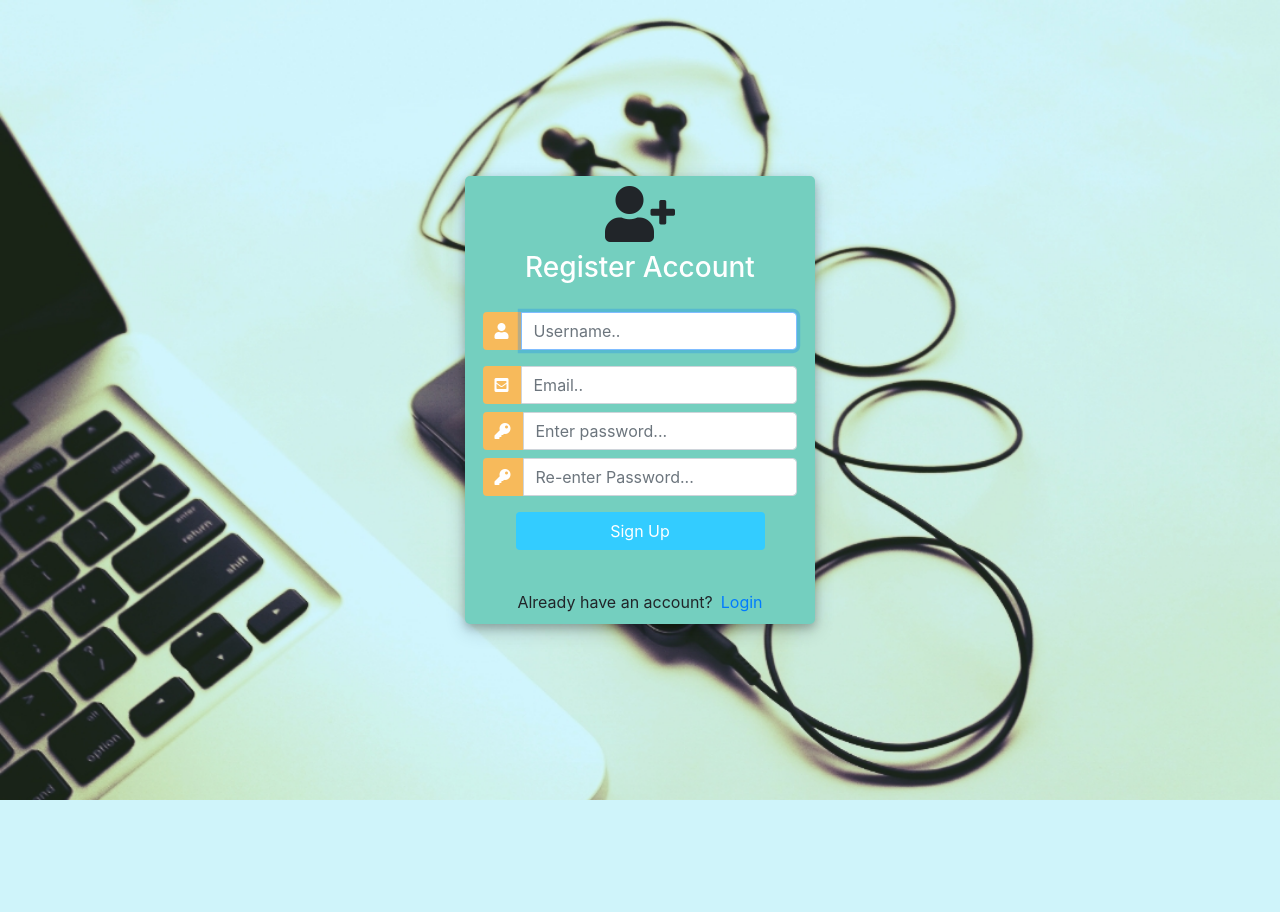
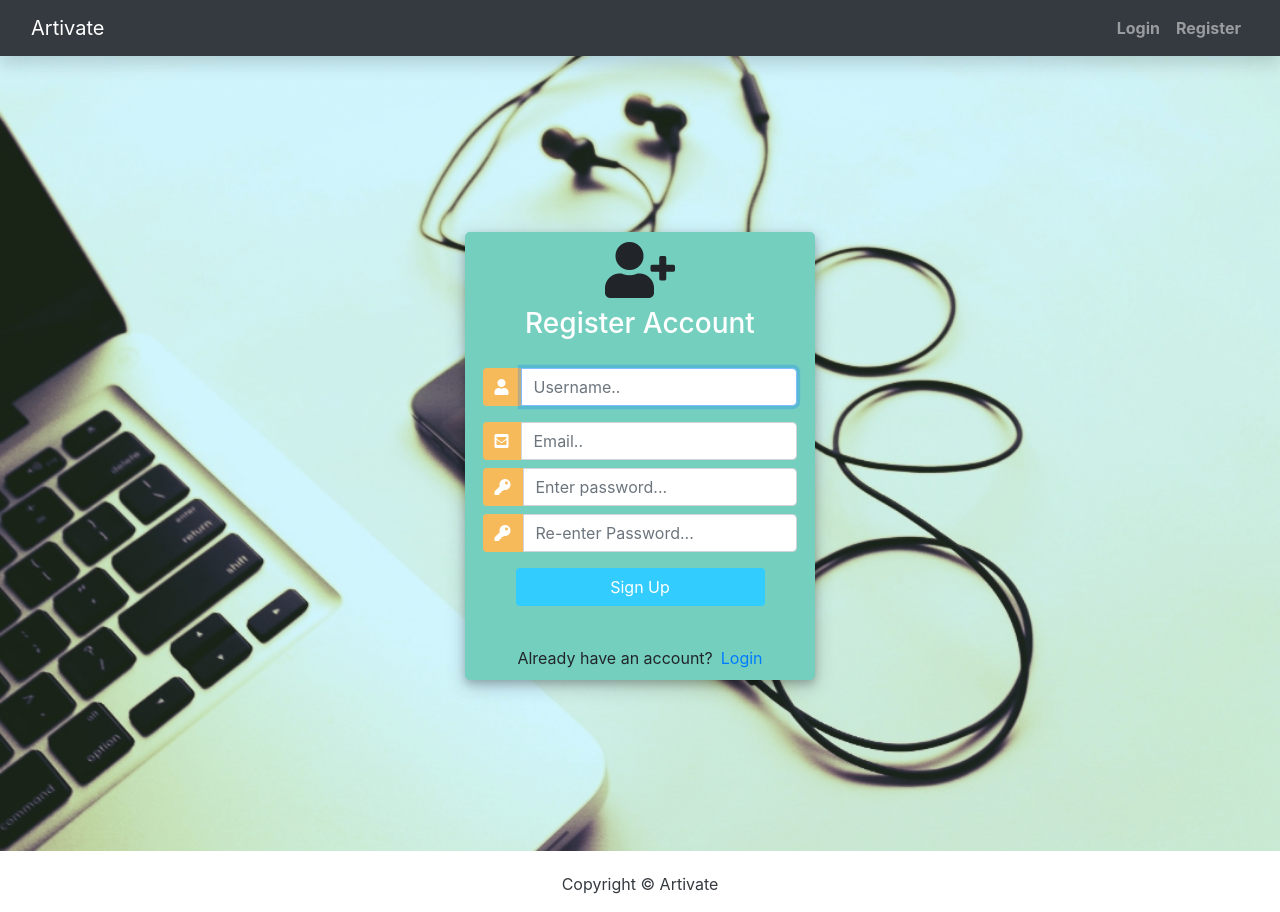
Before and after one commit to Eteip/artivate, a Django app: page / in a window 1280 px wide. Before the commit the page ends 800 px from the top, so only its background shows below. Run offline with Django 3.2, Linux system fonts and the light colour scheme; some libraries are stand-ins or nearby versions.

Commit message:
Added base.html & template inheritance

```diff
--- /dev/null
+++ b/registration/templates/registration/base.html
@@ -0,0 +1,65 @@
+{% load static %}
+
+<!DOCTYPE html>
+<html>
+
+    <head>
+        <title>Artivate</title>
+        <link href="https://fonts.googleapis.com/css?family=Roboto:400,700" rel="stylesheet">
+        <meta name="google" content="notranslate"/>
+        <meta name="viewport" content="width=device-width, initial-scale=1" />
+        <link rel="stylesheet" href="https://stackpath.bootstrapcdn.com/bootstrap/4.5.0/css/bootstrap.min.css" integrity="sha384-9aIt2nRpC12Uk9gS9baDl411NQApFmC26EwAOH8WgZl5MYYxFfc+NcPb1dKGj7Sk" crossorigin="anonymous">
+
+        <link rel="stylesheet" href="{% static 'css/base.css' %}">
+
+        <link rel="shortcut icon" type="image/png" href="{% static 'img/favicon.ico' %}">
+        <link href="https://maxcdn.bootstrapcdn.com/font-awesome/4.7.0/css/font-awesome.min.css" rel="stylesheet">
+    </head>
+
+    <body>
+
+        <!-- Navigation -->
+        <nav class="navbar navbar-expand-lg navbar-dark bg-dark shadow" id="mainNav">
+            <div class="container-fluid">
+                <a class="navbar-brand" href="{% url 'dashboard' %}">Artivate</a>
+                <button class="navbar-toggler navbar-toggler-right" type="button" data-toggle="collapse" data-target="#navbarResponsive"
+                    aria-controls="navbarResponsive" aria-expanded="false" aria-label="Toggle navigation">
+                    <span class="navbar-toggler-icon"></span>
+                </button>
+                <div class="collapse navbar-collapse" id="navbarResponsive">
+                    <ul class="navbar-nav ml-auto">
+                        <li class="nav-item text-black">
+                            <a class="nav-link text-black font-weight-bold" href="{% url 'login' %}">Login</a>
+                        </li>
+                        <li class="nav-item text-black">
+                            <a class="nav-link text-black font-weight-bold" href="{% url 'register' %}">Register</a>
+                        </li>
+
+                    </ul>
+                </div>
+            </div>
+        </nav>
+
+        <div>
+            {% if messages %}
+                {% for message in messages %}
+                    <div class="alert alert-{{ messages.tags }}">
+                        <p><center>{{ message }}</center></p>
+                    </div>
+                {% endfor %}
+            {% endif %}
+        </div>
+
+        {% block content %}
+        <!-- Content Goes here -->
+        {% endblock content %}
+        <!-- Footer -->
+        <footer class="py-3 bg-grey">
+            <p class="m-0 text-dark text-center ">Copyright &copy; Artivate</p>
+        </footer>
+
+    <script src="https://code.jquery.com/jquery-3.3.1.slim.min.js" integrity="sha384-q8i/X+965DzO0rT7abK41JStQIAqVgRVzpbzo5smXKp4YfRvH+8abtTE1Pi6jizo" crossorigin="anonymous"></script>
+    <script src="https://cdnjs.cloudflare.com/ajax/libs/popper.js/1.14.7/umd/popper.min.js" integrity="sha384-UO2eT0CpHqdSJQ6hJty5KVphtPhzWj9WO1clHTMGa3JDZwrnQq4sF86dIHNDz0W1" crossorigin="anonymous"></script>
+    <script src="https://stackpath.bootstrapcdn.com/bootstrap/4.3.1/js/bootstrap.min.js" integrity="sha384-JjSmVgyd0p3pXB1rRibZUAYoIIy6OrQ6VrjIEaFf/nJGzIxFDsf4x0xIM+B07jRM" crossorigin="anonymous"></script>
+    </body>
+</html>
--- a/registration/templates/registration/login.html
+++ b/registration/templates/registration/login.html
@@ -1,4 +1,7 @@
+{% extends "registration/base.html" %}
 {% load static %}
+{% block content %}
+
 <!DOCTYPE html>
 <html>
 
@@ -64,3 +67,5 @@
 </body>
 
 </html>
+
+{% endblock %}
--- a/registration/templates/registration/register.html
+++ b/registration/templates/registration/register.html
@@ -1,4 +1,7 @@
+{% extends "registration/base.html" %}
 {% load static %}
+{% block content %}
+
 <!DOCTYPE html>
 <html>
 
@@ -86,3 +89,4 @@
 	</script>
 </body>
 </html>
+{% endblock %}
```
Also changed, not shown: registration/urls.py (+12 -4 lines), 1 other file.
